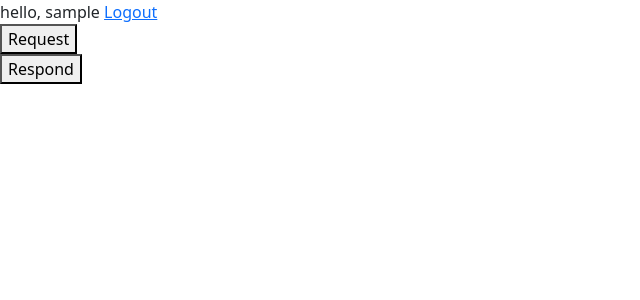
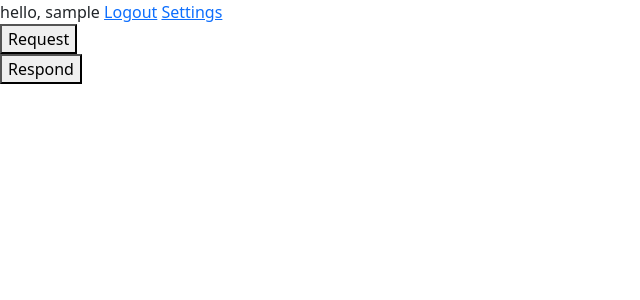
Before and after one commit to irfanalmsyah/arcanon, a Django app: page / in a window 1280 px wide. Shown: the top 300 px of the page, without its empty margins (0-640 px from the left). Run offline with Django 4.2, Linux system fonts and the light colour scheme; the visitor is signed in with stand-in values (Sample User, id 1); data that the repository does not hold is empty.

Commit message:
link settings in index

```diff
--- a/templates/index.html
+++ b/templates/index.html
@@ -3,6 +3,7 @@
 {% block content %}
     hello, {{ user }}
     <a href="{% url 'logout' %}">Logout</a>
+    <a href="{% url 'settings' %}">Settings</a>
     {% if room %}
         You already has a room with a stranger as a
         {% if room.requester == user %}
```
